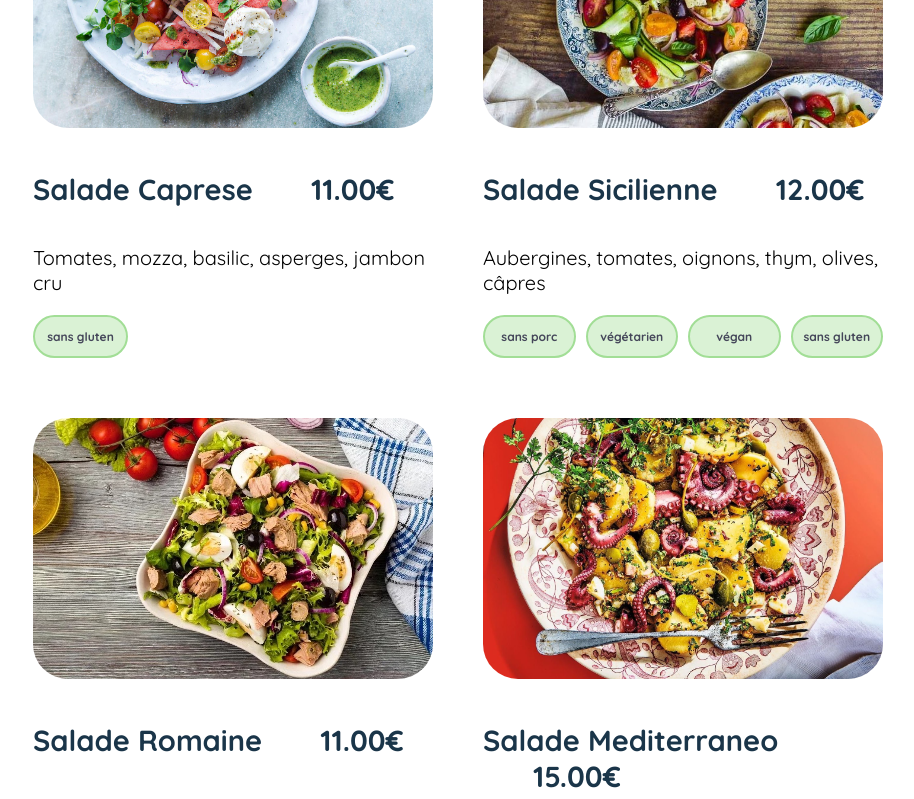
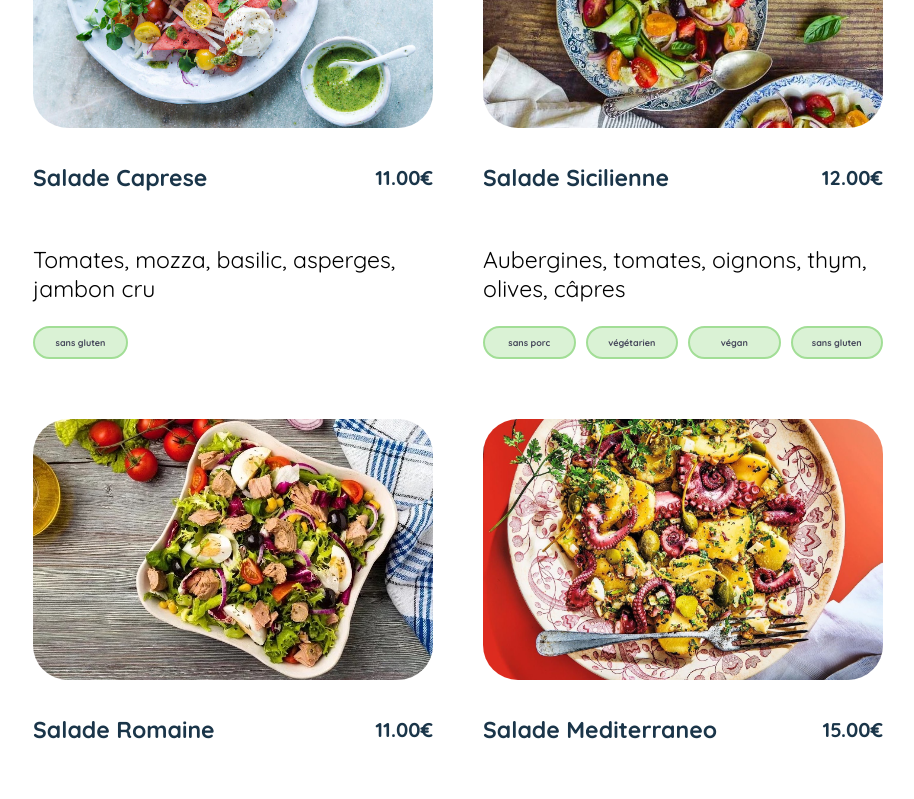
Before and after one commit to ALJURDY/SALATA, a React (Create React App) app: page / in a window 1280 px wide. Shown: the part 1280-2079 px from the top of the page, without its empty margins (57-971 px from the left). Built offline with nearby package versions, Linux system fonts and the light colour scheme.

Commit message:
[FIXED] Typographie for the ProductCard

```diff
--- a/src/components/ProductCard/ProductCard.module.css
+++ b/src/components/ProductCard/ProductCard.module.css
@@ -10,14 +10,20 @@
   height: 261px;
 }
 
-.ProductCardMargin {
-  margin-left: 50px;
+.ProductCardPrice{
+  text-decoration: none;
+  color: #1a3549;
+  font-family: "Quicksand", sans-serif;
+  font-size: 20px;
+  font-style: normal;
+  font-weight: 700;
+  line-height: normal;
 }
 
 .ProductCardName {
   color: #1a3549;
   font-family: "Quicksand", sans-serif;
-  font-size: 29px;
+  font-size: 23px;
   font-style: normal;
   font-weight: 700;
   line-height: normal;
@@ -26,7 +32,7 @@
 .ProductCardDescription {
   color: #000;
   font-family: "Quicksand", sans-serif;
-  font-size: 20px;
+  font-size: 23px;
   font-style: normal;
   font-weight: 400;
   line-height: normal;
@@ -41,7 +47,7 @@
   color: rgba(31, 27, 59, 0.8);
   text-align: center;
   font-family: "Quicksand", sans-serif;
-  font-size: 12px;
+  font-size: 9px;
   font-style: normal;
   font-weight: 700;
   line-height: normal;
@@ -57,3 +63,9 @@
 .ProductCardId {
   text-decoration: none;
 }
+
+.ProductCardTitle{
+  display: flex;
+  justify-content: space-between;
+  align-items: center;
+}
--- a/src/components/ProductCard/ProductCard.tsx
+++ b/src/components/ProductCard/ProductCard.tsx
@@ -23,7 +23,10 @@ const ProductCard = (props: ProductCardProps) => {
 
                <img className={style.ProductCardImages} src={img.src} alt={img.alt} />
                 {/* Nom du produit et son prix */}
-                <h4 className={style.ProductCardName}>{name} <span className={style.ProductCardMargin}>{price.toFixed(2)}€</span></h4>
+                <div className={style.ProductCardTitle}>
+                <h4 className={style.ProductCardName}>{name} </h4>
+                <h4 className={style.ProductCardPrice}>{price.toFixed(2)}€</h4>
+                </div>
                 {/* Description du produit */}
                 <p className={style.ProductCardDescription}>{description}</p>
                 {/* Liste des régimes associés au produit */}
```
